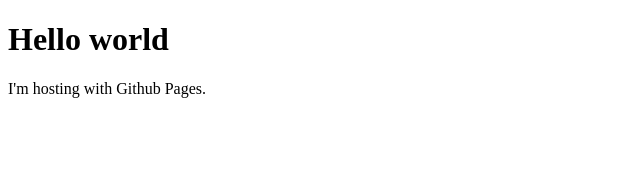
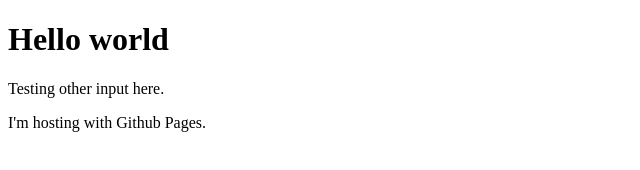
Before and after one commit to mur7ay/garez12261.github.io, a plain HTML site: page index.html in a window 1280 px wide. Shown: the whole page, without its empty margins (0-640 px from the left). Drawn offline with Linux system fonts and the light colour scheme.

Commit message:
Testing change 2
Still no major differences.

```diff
--- a/index.html
+++ b/index.html
@@ -3,6 +3,7 @@
 <body>
 
 <h1> Hello world </h1>
+Testing other input here.
 <p> I'm hosting with Github Pages. </p>
 
 </body>
```
